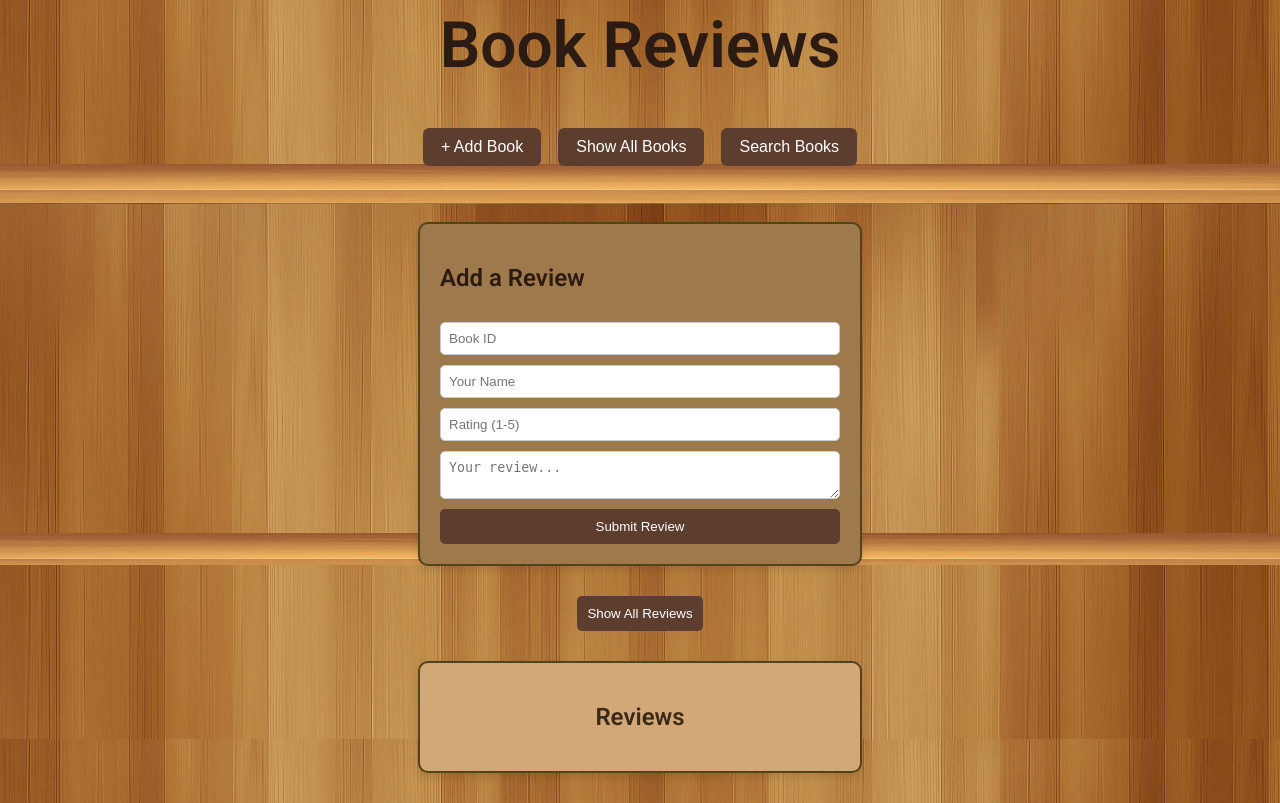
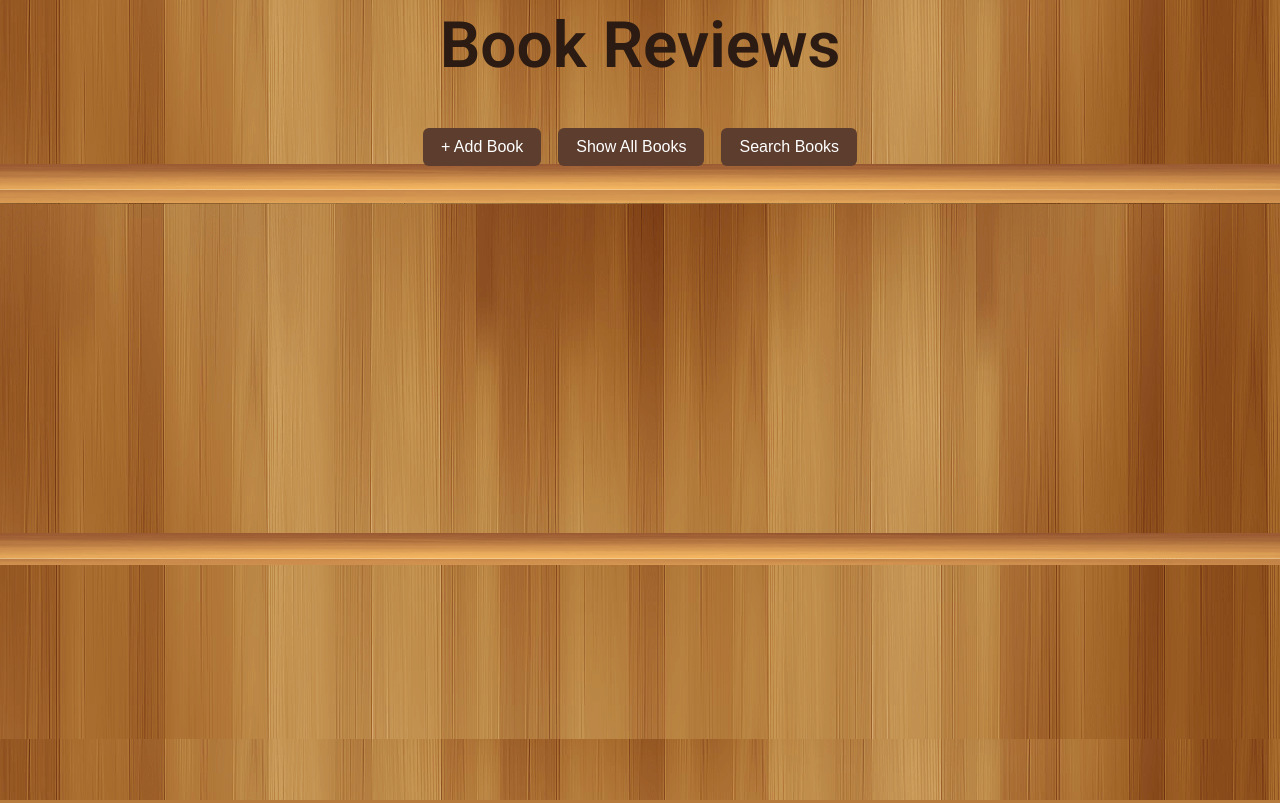
Before and after one commit to soccerzico/BasicFlaskAppDemo, a Flask app: page / in a window 1280 px wide. Run offline with Flask 2, Linux system fonts and the light colour scheme.

Commit message:
Comment out review section in index.html
Commented out the addReview section and the showReviewsButton for future use.

```diff
--- a/templates/index.html
+++ b/templates/index.html
@@ -47,7 +47,7 @@
         <!-- Book data will be displayed here dynamically -->
     </div>
 
- <div id="addReview">
+ <!-- <div id="addReview">
         <h2>Add a Review</h2>
         <input type="text" id="bookId" placeholder="Book ID">
         <input type="text" id="userName" placeholder="Your Name">
@@ -56,14 +56,14 @@
         <button onclick="addReview()">Submit Review</button>
     </div>
 <!-- Show All Reviews Button -->
-    <button id="showReviewsButton" onclick="showAllReviews()">Show All Reviews</button>
+    <!-- <button id="showReviewsButton" onclick="showAllReviews()">Show All Reviews</button>
     <!-- Review List -->
-    <div id="reviewList">
+    <!-- <div id="reviewList">
         <h2>Reviews</h2>
-        <!-- Reviews will be dynamically displayed here -->
-    </div>
+        Reviews will be dynamically displayed here -->
+    <!-- </div>
 
-    <script src="{{ url_for('static', filename='script.js') }}"></script>
+    <script src="{{ url_for('static', filename='script.js') }}"></script> -->
 </body>
 
 </html>
```
